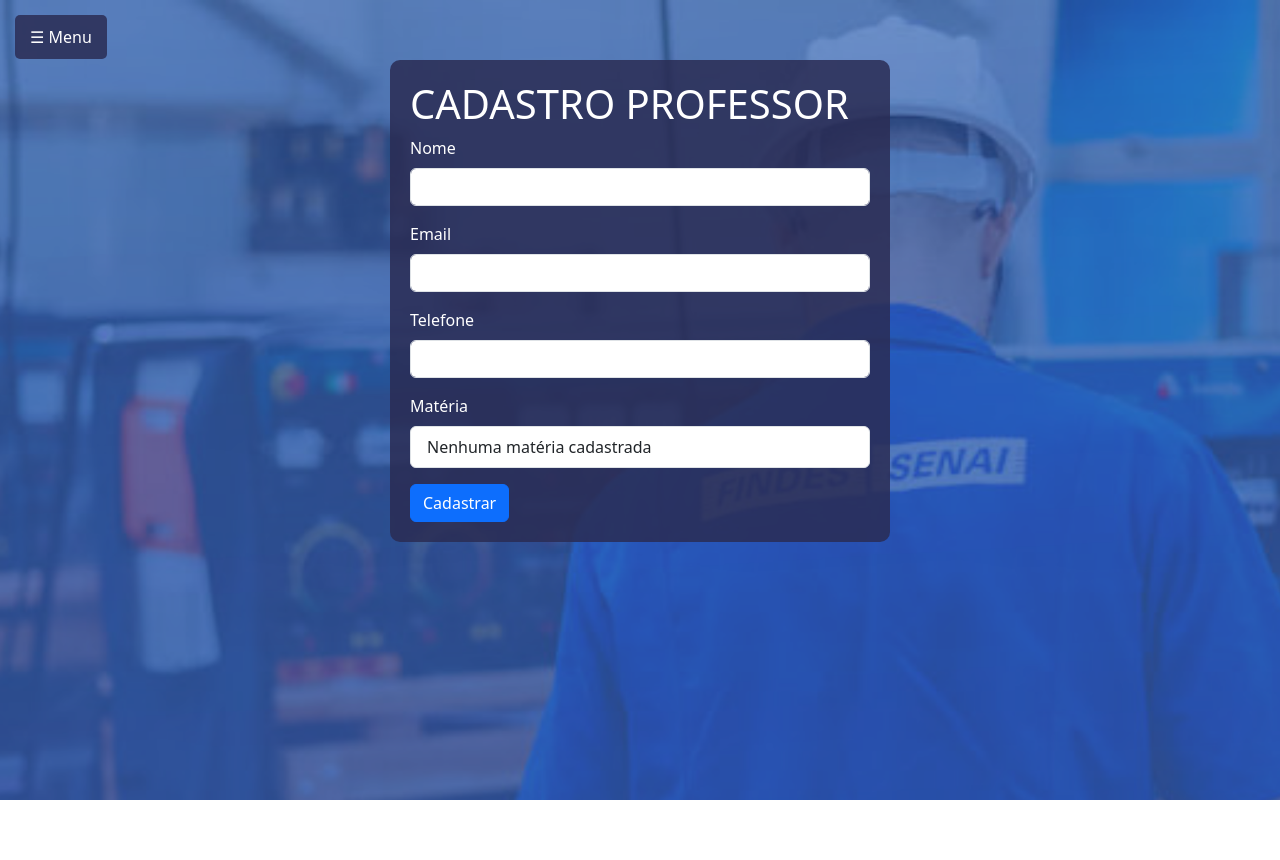
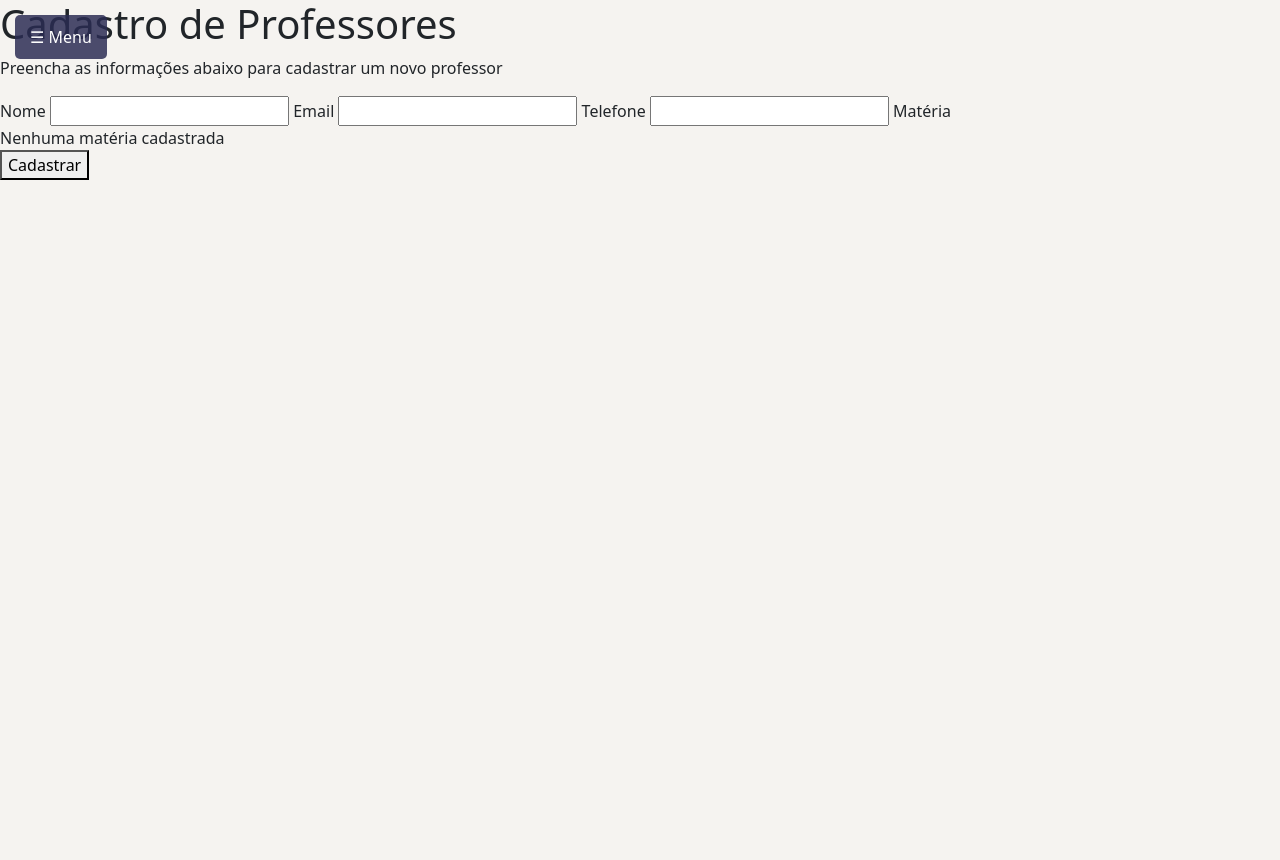
Before and after one commit to phzagonelo/CALENDARIO, a PHP site: page /forms/form_professor.php in a window 1280 px wide. After the commit the page ends 180 px from the top, so only its background shows below. Run offline with PHP 8.4, Linux system fonts and the light colour scheme; data that the repository does not hold is empty.

Commit message:
atualizacao frontend

```diff
--- a/forms/form_professor.php
+++ b/forms/form_professor.php
@@ -1,54 +1,59 @@
 <!DOCTYPE html>
-<html lang="en">
+<html lang="pt-BR">
 <head>
     <meta charset="UTF-8">
     <meta name="viewport" content="width=device-width, initial-scale=1.0">
-    <title>Cadastro Professor</title>
-     <link rel="stylesheet" href="../css/form_professor.css">
-</head>
-<body>
+    <title>Cadastro de Professores</title>
+     <link rel="stylesheet" href="../css/forms_geral.css">
+
     <?php
-        include '../navbar.php';
-        include '../conexao.php';
+        include "../navbar.php";
+        include "../conexao.php";
         $sql_materias = "SELECT id, materia FROM materias ORDER BY materia";
         $resultado = mysqli_query($conexao, $sql_materias);
     ?>
-<div class="centralizada">
-    <h1 style="color:white">CADASTRO PROFESSOR</h1>
+
+    <style>
+    </style>
+</head>
+
+<body>
+
+    <!-- Hero Section -->
+    <section class="hero-section">
+        <h1>Cadastro de Professores</h1>
+        <p>Preencha as informações abaixo para cadastrar um novo professor</p>
+    </section>
+
+    <!-- Formulário -->
+    <div class="form-container">
         <form action="../bd/cadastro_professor.php" method="POST">
-    <div class="mb-3">
-        <label style="color:white" class="form-label">Nome</label>
-        <input type="text" class="form-control" name="nome">
-    </div>
-    <div class="mb-3">
-        <label style="color:white" for="exampleInputPassword1" class="form-label">Email</label>
-        <input type="email" class="form-control" name="email">
-    </div>
-    <div class="mb-3">
-        <label style="color:white" class="form-label">Telefone</label>
-        <input type="text" class="form-control" name="telefone">
-    </div>
-    <div class="mb-3">
-    <label style="color:white" class="form-label">Matéria</label>
-<ul class="list-group">
+
+            <label for="nome">Nome</label>
+            <input type="text" id="nome" name="nome" required>
+
+            <label for="email">Email</label>
+            <input type="email" id="email" name="email" required>
+
+            <label for="telefone">Telefone</label>
+            <input type="tel" id="telefone" name="telefone" required>
+
+            <label>Matéria</label>
+            <div class="materias-list">
                 <?php
                 if (mysqli_num_rows($resultado) == 0){
-            echo ('<li class="list-group-item">
-    <label class="form-check-label" for="firstCheckbox">Nenhuma matéria cadastrada</label>
-    </li>');
-    }else{
+                    echo ('<label>Nenhuma matéria cadastrada</label>');
+                } else {
                     while($materia = mysqli_fetch_assoc($resultado)){
-            echo ('<li class="list-group-item">
-            <input class="form-check-input me-1" type="checkbox" value="'.$materia["id"].'" name="materias[]">
-            <label class="form-check-label" for="firstCheckbox">'.$materia["materia"].'</label>
-            </li>');
+                        echo ('<label><input type="checkbox" name="materias[]" value="'.$materia["id"].'"> '.$materia["materia"].'</label>');
                     }
                 }
                 ?>
-</ul>
             </div>
-    <button type="submit" class="btn btn-primary">Cadastrar</button>
+
+            <button type="submit">Cadastrar</button>
         </form>
     </div>
+
 </body>
 </html>
--- a/navbar.php
+++ b/navbar.php
@@ -5,6 +5,58 @@
     <meta name="viewport" content="width=device-width, initial-scale=1.0">
     <link href="https://cdn.jsdelivr.net/npm/bootstrap@5.3.8/dist/css/bootstrap.min.css" rel="stylesheet" integrity="sha384-sRIl4kxILFvY47J16cr9ZwB07vP4J8+LH7qKQnuqkuIAvNWLzeN8tE5YBujZqJLB" crossorigin="anonymous">
     <link rel="stylesheet" href="../css/navbar.css">
+<style>
+    html, body{
+          margin:0;
+          height:100%;
+    background-color: #f5f3f0 !important;
+    background-image: none !important;
+    background-repeat: no-repeat;
+    background-size: cover;
+}
+
+        /* Checkbox escondido para controlar o menu */
+        #menu-toggle {
+            display: none;
+        }
+        /* Botão do menu */
+        .menu-btn {
+    position: fixed;      /* Fica fixo na tela mesmo se rolar a página */
+    top: 15px;           /* 15px do topo */
+    left: 15px;          /* 15px da esquerda */
+    z-index: 1001;       /* Fica na frente de tudo (número alto) */
+    background-color: rgba(42, 44, 83, 0.84);  /* Azul escuro semi-transparente */
+    color: white;
+    padding: 10px 15px;  /* Espaçamento interno */
+    cursor: pointer;     /* Mostra mãozinha quando passa o mouse */
+    border-radius: 5px;  /* Cantos arredondados */
+}
+        /* Menu vertical */
+        .sidebar {
+            position: fixed;
+            top: 0;
+            left: -250px;
+            width: 250px;
+            height: 100%;
+            background-color: rgba(42, 44, 83, 0.95);
+            transition: left 0.3s ease;
+            z-index: 1000;
+            padding-top: 60px;
+        }
+        /* Quando checkbox marcado, mostra menu */
+        #menu-toggle:checked ~ .sidebar {
+            left: 0;
+        }
+
+        .sidebar a {
+            display: block;
+            color: white;
+            padding: 15px 20px;
+            text-decoration: none;
+            transition: background 0.3s;
+
+        }
+    </style>
 </head>
 <body>
 <script src="https://cdn.jsdelivr.net/npm/bootstrap@5.3.8/dist/js/bootstrap.bundle.min.js" integrity="sha384-FKyoEForCGlyvwx9Hj09JcYn3nv7wiPVlz7YYwJrWVcXK/BmnVDxM+D2scQbITxI" crossorigin="anonymous"></script>
```
Also changed, not shown: forms/form_horarios.php (+25 -14 lines), forms/form_materia.php (+9 -6 lines). Lines whose indentation alone changed are shown as unchanged.
